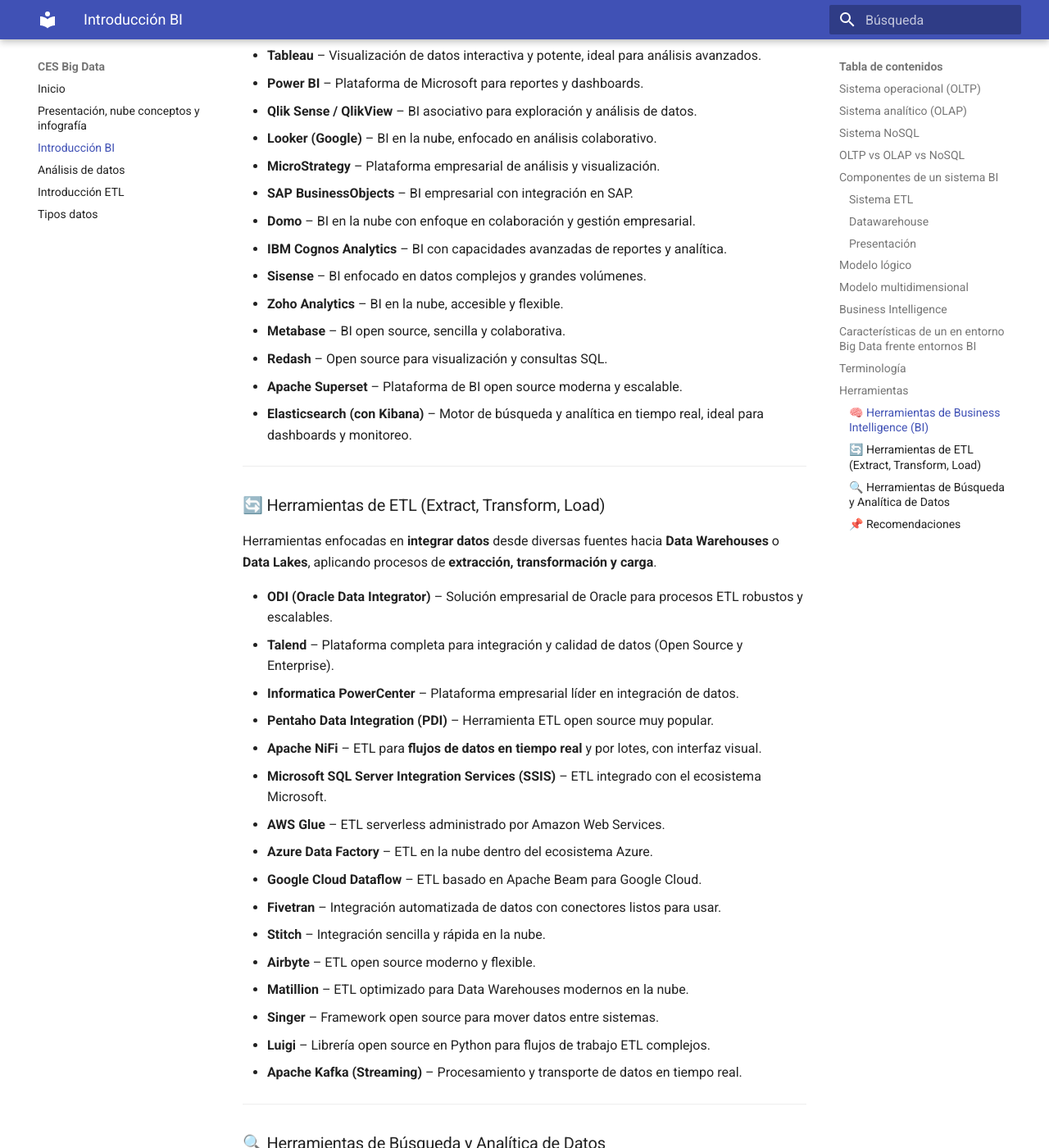
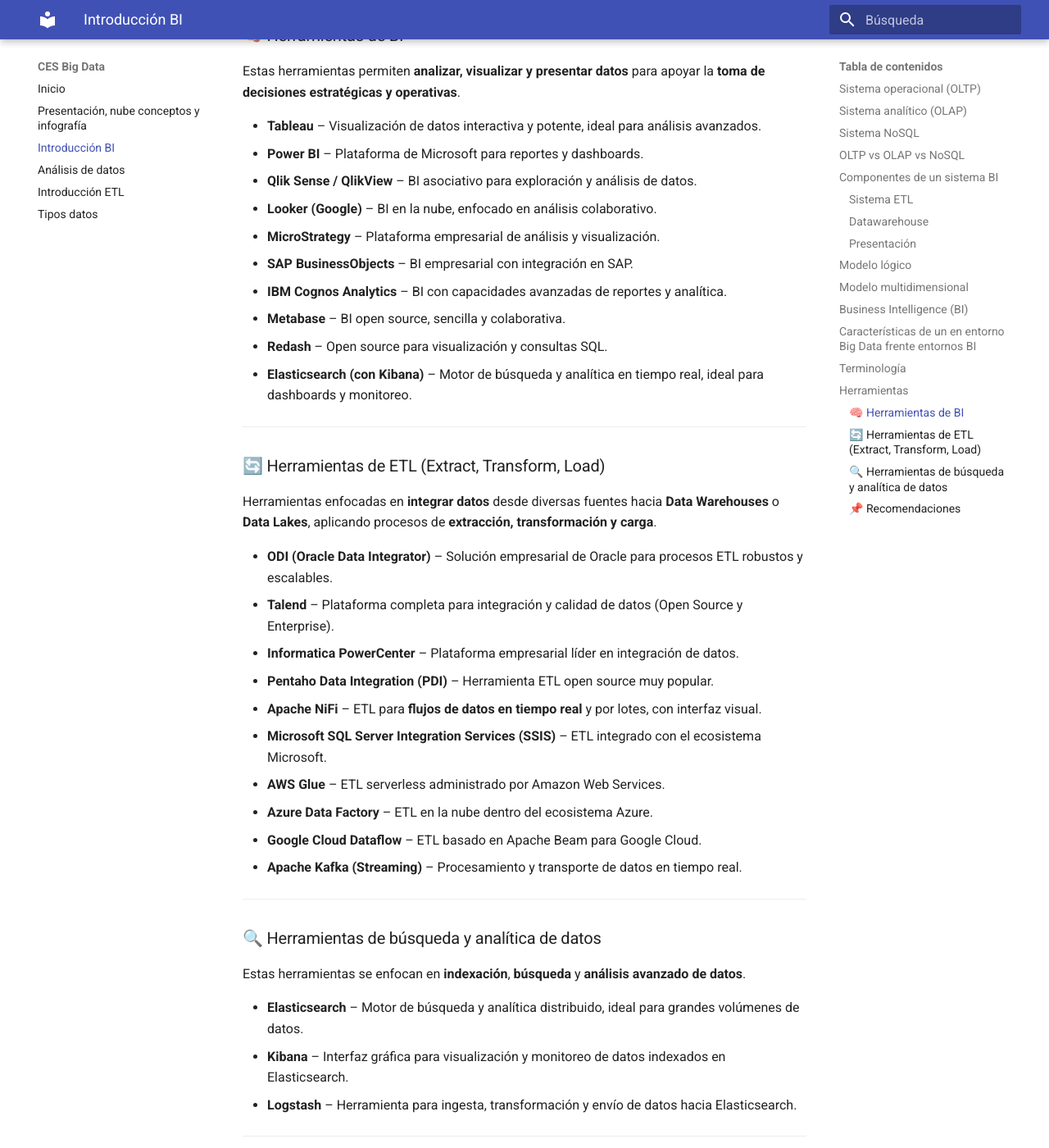
Before and after one commit to jorsodom/bigdata-sb, an MkDocs documentation site: the page built from docs/introduccionBI/BIIntroduccion.md, in a window 1280 px wide and 1400 px high, scrolled down 9211 px. Shown: the whole window at 82% size. Built offline with MkDocs 1.6.1 and Material for MkDocs 9.7.7, drawn with Linux system fonts in a browser that asks for light colours; some of the changed text lies outside the part shown.

Commit message:
uprgade INTRO

```diff
--- a/docs/introduccionBI/BIIntroduccion.md
+++ b/docs/introduccionBI/BIIntroduccion.md
@@ -31,7 +31,7 @@
 
 <div align="center">
 <img src="../../img/introbi-1.png"  alt="reporting"
-width="80%" />
+width="70%" />
 </div>
 
 Disponer de una base de datos que permita extraer conocimiento de la información histórica almacenada en la organización.
@@ -213,7 +218,7 @@
 
 ## Herramientas
 
-### 🧠 Herramientas de Business Intelligence (BI)
+### 🧠 Herramientas de BI
 Estas herramientas permiten **analizar, visualizar y presentar datos** para apoyar la **toma de decisiones estratégicas y operativas**.
 
 - **Tableau** – Visualización de datos interactiva y potente, ideal para análisis avanzados.
@@ -222,13 +227,9 @@
 - **Looker (Google)** – BI en la nube, enfocado en análisis colaborativo.
 - **MicroStrategy** – Plataforma empresarial de análisis y visualización.
 - **SAP BusinessObjects** – BI empresarial con integración en SAP.
-- **Domo** – BI en la nube con enfoque en colaboración y gestión empresarial.
 - **IBM Cognos Analytics** – BI con capacidades avanzadas de reportes y analítica.
-- **Sisense** – BI enfocado en datos complejos y grandes volúmenes.
-- **Zoho Analytics** – BI en la nube, accesible y flexible.
 - **Metabase** – BI open source, sencilla y colaborativa.
 - **Redash** – Open source para visualización y consultas SQL.
-- **Apache Superset** – Plataforma de BI open source moderna y escalable.
 - **Elasticsearch (con Kibana)** – Motor de búsqueda y analítica en tiempo real, ideal para dashboards y monitoreo.
 
 ---
@@ -245,17 +246,11 @@
 - **AWS Glue** – ETL serverless administrado por Amazon Web Services.
 - **Azure Data Factory** – ETL en la nube dentro del ecosistema Azure.
 - **Google Cloud Dataflow** – ETL basado en Apache Beam para Google Cloud.
-- **Fivetran** – Integración automatizada de datos con conectores listos para usar.
-- **Stitch** – Integración sencilla y rápida en la nube.
-- **Airbyte** – ETL open source moderno y flexible.
-- **Matillion** – ETL optimizado para Data Warehouses modernos en la nube.
-- **Singer** – Framework open source para mover datos entre sistemas.
-- **Luigi** – Librería open source en Python para flujos de trabajo ETL complejos.
 - **Apache Kafka (Streaming)** – Procesamiento y transporte de datos en tiempo real.
 
 ---
 
-### 🔍 Herramientas de Búsqueda y Analítica de Datos
+### 🔍 Herramientas de búsqueda y analítica de datos
 Estas herramientas se enfocan en **indexación**, **búsqueda** y **análisis avanzado de datos**.
 
 - **Elasticsearch** – Motor de búsqueda y analítica distribuido, ideal para grandes volúmenes de datos.
@@ -266,8 +261,8 @@
 
 ### 📌 Recomendaciones
 
-- **BI Empresarial:** Tableau, Power BI, Qlik.
-- **ETL Empresarial:** ODI, Informatica PowerCenter, Talend.
+- **BI empresarial:** Tableau, Power BI, Qlik.
+- **ETL empresarial:** ODI, Informatica PowerCenter, Talend.
 - **ETL Open Source:** Apache NiFi, Pentaho, Airbyte.
 - **Nube:** AWS Glue, Azure Data Factory, Google Dataflow.
-- **Analítica y Búsqueda:** Elasticsearch + Kibana + Logstash (ELK Stack).
+- **Analítica y búsqueda:** Elasticsearch + Kibana + Logstash (ELK Stack).
```
Also changed, not shown: other parts of docs/introduccionBI/BIIntroduccion.md (+9 -4 lines).
